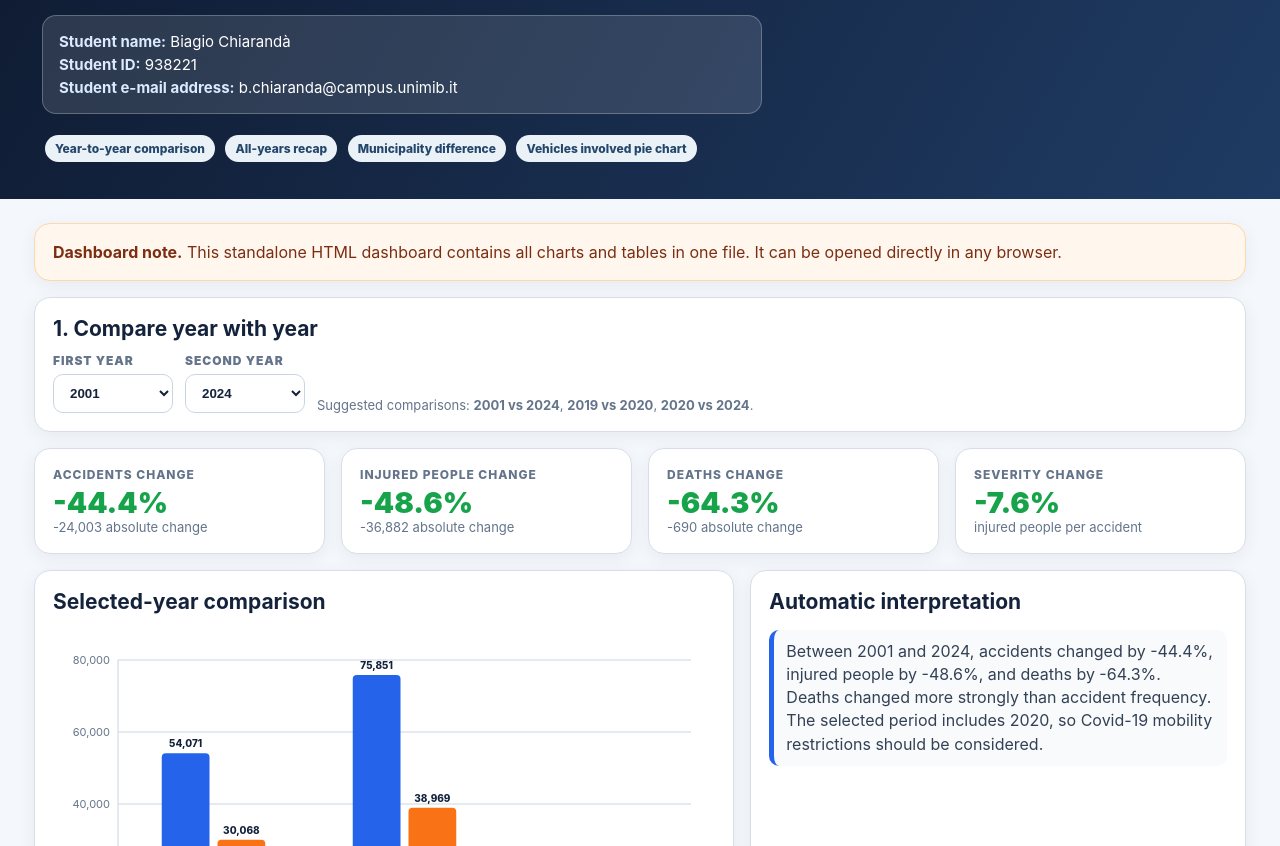
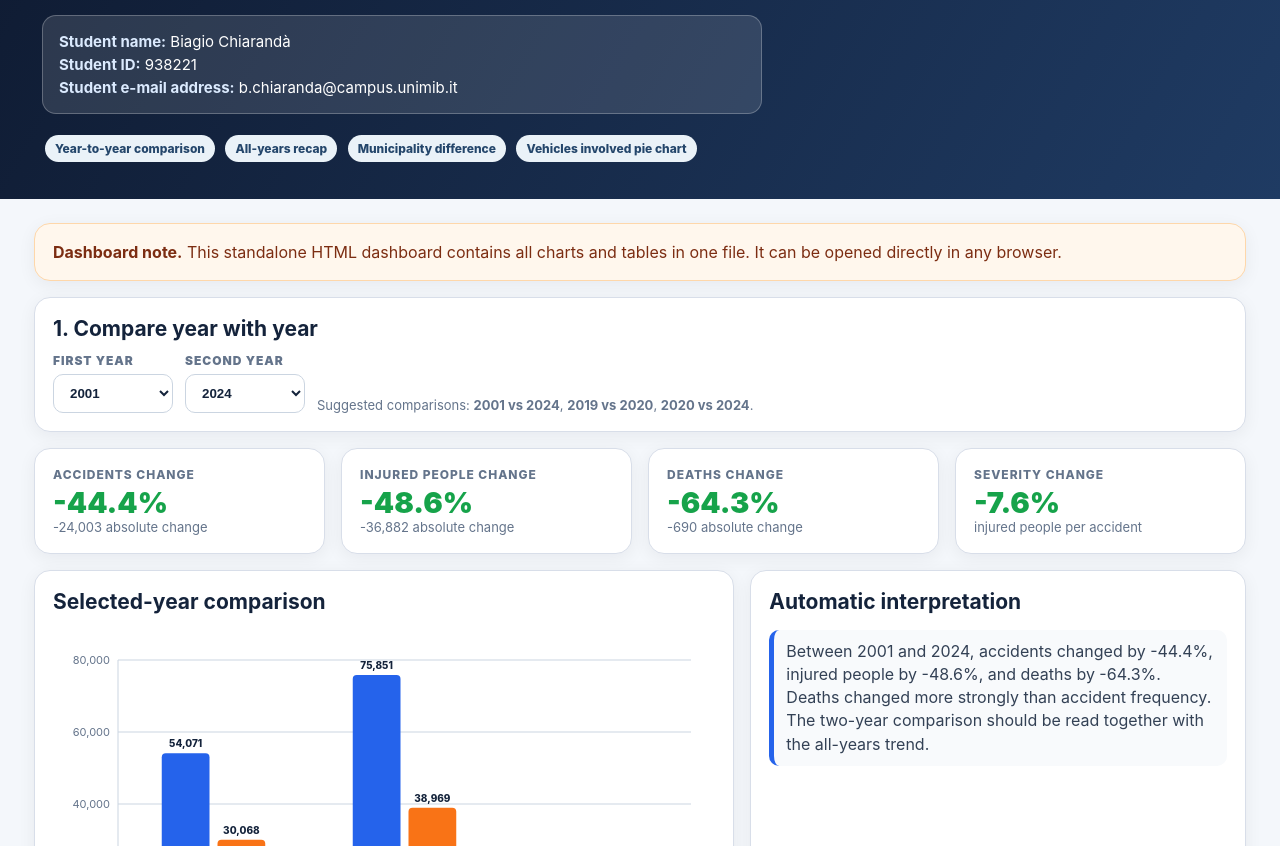
Before and after one commit to Biagiochiaranda/road-safety-milan-dashboard, a plain HTML site: page index.html in a window 1280 px wide. Shown: the part 106-952 px from the top of the page. Drawn offline with Linux system fonts and the light colour scheme.

Commit message:
Update index.html

```diff
--- a/index.html
+++ b/index.html
@@ -135,7 +135,7 @@ select{border:1px solid #cbd5e1;border-radius:10px;padding:10px 12px;background:
   <div class="card span6">
     <h2>Year-over-year percentage change</h2>
     <svg id="yoyChart" class="chart"></svg>
-    <p class="small">Highlights sudden changes, including the Covid-period drop around 2020.</p>
+    <p class="small">Highlights sudden changes, including the Covid-period drop around 2020 and 2021.</p>
   </div>
 
   <div class="card span6">
@@ -725,10 +725,11 @@ function renderKpisAndText(){
   setMetric("deathChange","deathAbs",death,B.deaths-A.deaths);
   let sevEl=document.getElementById("sevChange");
   if(sevEl){sevEl.textContent=pct(sev);sevEl.className="kpi "+cls(sev);}
-  const covid=(ya<=2020&&yb>=2020)||(yb<=2020&&ya>=2020);
+  const covid = ya === 2020 || yb === 2020;
+  const covid2 =  ya === 2021 || yb === 2021;
   const interp=document.getElementById("interpretation");
   if(interp){
-    interp.textContent=`Between ${ya} and ${yb}, accidents changed by ${pct(acc)}, injured people by ${pct(inj)}, and deaths by ${pct(death)}. ${death<acc&&death<inj?"Deaths changed more strongly than accident frequency.":"The indicators move in a broadly similar direction, but with different intensity."} ${covid?"The selected period includes 2020, so Covid-19 mobility restrictions should be considered.":"The two-year comparison should be read together with the all-years trend."}`;
+    interp.textContent=`Between ${ya} and ${yb}, accidents changed by ${pct(acc)}, injured people by ${pct(inj)}, and deaths by ${pct(death)}. ${death<acc&&death<inj?"Deaths changed more strongly than accident frequency.":"The indicators move in a broadly similar direction, but with different intensity."} ${covid?"The selected period includes 2020, so Covid-19 mobility restrictions should be considered." : covid2 ? "The selected period includes 2021, so Covid-19 mobility restrictions should be considered." : "The two-year comparison should be read together with the all-years trend."}`;
   }
   const topAbs=municipalityData.slice().sort((a,b)=>b.accidents-a.accidents)[0], topRisk=municipalityData.slice().sort((a,b)=>b.risk-a.risk)[0], avgSev=municipalityData.reduce((s,d)=>s+d.severity,0)/municipalityData.length;
   if(document.getElementById("topAbsMun")) document.getElementById("topAbsMun").textContent=topAbs.municipality.split("—")[0].trim();
```
